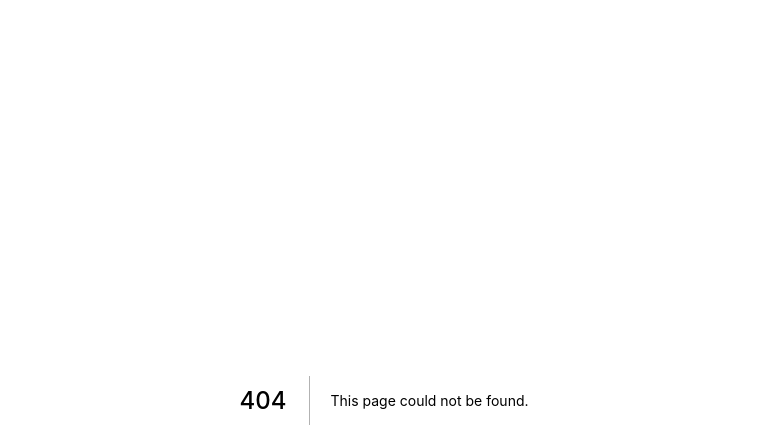
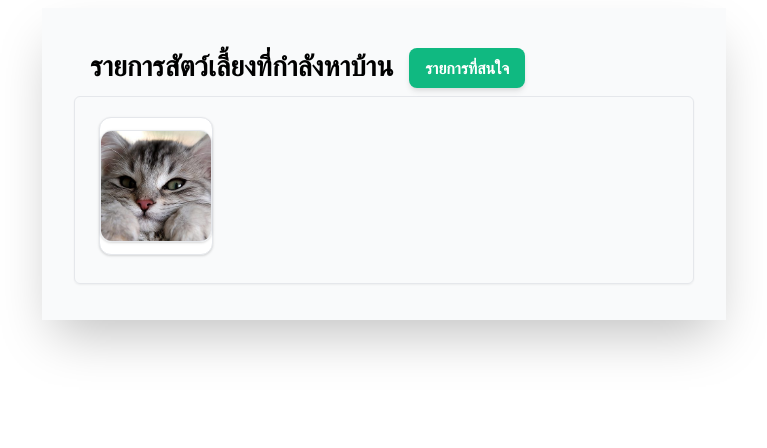
Before and after one commit to inzee86333/pet-new-home-front-end, a Next.js app: page /authenticated/finder/list_pet_finder in a window 1280 px wide. Before the commit this address had no page. Shown: the top 448 px of the page, without its empty margins (256-1023 px from the left). Built offline with nearby package versions, Linux system fonts and the light colour scheme.

Commit message:
Create list_pet_finder

```diff
--- a/components/button.js
+++ b/components/button.js
@@ -1,6 +1,6 @@
 export function PrimaryButton({ label, onClick, type, className }) {
     return (
-        <button className={`py-2 min-w-max w-36 px-4 bg-green-500 text-white font-semibold rounded-lg shadow-md hover:bg-green-700 focus:outline-none focus:ring-2 focus:ring-green-400 focus:ring-opacity-75 ${className}`}
+        <button className={`px-4 py-2 my-2 bg-green-500 text-white font-semibold rounded-lg shadow-md hover:bg-green-700 focus:outline-none focus:ring-2 focus:ring-green-400 focus:ring-opacity-75 ${className}`}
             type={type} onClick={onClick}>
             {label}
         </button>
@@ -9,7 +9,7 @@ export function PrimaryButton({ label, onClick, type, className }) {
 
 export function SecondaryButton({ label, onClick, type, className }) {
     return (
-        <button className={`uppercase px-4 py-2 my-2 rounded-full border border-green-600 text-green-600 max-w-max shadow-sm hover:bg-green-600 hover:text-white ${className}`}
+        <button className={`px-4 py-2 my-2 rounded-full border border-green-600 text-green-600 max-w-max shadow-sm hover:bg-green-600 hover:text-white ${className}`}
             type={type} onClick={onClick}>
             {label}
         </button>
@@ -22,7 +22,7 @@ export function TextButton({ label, href, type }) {
     );
 }
 
-export function CardInfoButton({ id, type, age, species, sex, interested, message }) {
+export function CardInfoPetOwnerButton({ id, photo, type, age, species, sex, interested, message }) {
     return (
         <button className="w-full bg-white rounded-xl shadow border mb-2">
             <div className="flex flex-row py-3 px-6 justify-between">
@@ -68,3 +68,13 @@ export function CardInfoButton({ id, type, age, species, sex, interested, messag
         </button>
     );
 }
+
+export function CardInfoPetFinderButton({ id, photo, type, age, species, sex, interested }) {
+    return (
+        <button className="w-full bg-white rounded-xl shadow border mb-2">
+            <div className="flex mx-auto w-max m-3">
+                <img src={"/cat.jpg"} alt="" className="rounded-xl object-cover h-28 w-28 shadow border" />
+            </div>
+        </button>
+    );
+}
--- /dev/null
+++ b/pages/authenticated/finder/list_pet_finder.js
@@ -0,0 +1,22 @@
+import { useRouter } from 'next/router'
+import { contrinerCard, contrinerMain } from '../../../components/tailwindClass'
+import { PrimaryButton, CardInfoPetFinderButton } from '../../../components/button'
+import { animalOwner } from '../../../data/direct'
+
+export default function list_pet_finder() {
+    return (
+        <div className={contrinerMain}>
+            <div className="flex justify-between">
+                <div className="flex">
+                    <h1 className="p-1 pr-4">รายการสัตว์เลี้ยงที่กำลังหาบ้าน</h1>
+                    <PrimaryButton label="รายการที่สนใจ" />
+                </div>
+            </div>
+            <div className={contrinerCard}>
+                <div className="grid grid-cols-5">
+                    <CardInfoPetFinderButton></CardInfoPetFinderButton>
+                </div>
+            </div>
+        </div>
+    );
+}
--- a/pages/authenticated/owner/list_pet_owner.js
+++ b/pages/authenticated/owner/list_pet_owner.js
@@ -1,6 +1,6 @@
 import { useRouter } from 'next/router'
 import { contrinerCard, contrinerMain } from '../../../components/tailwindClass'
-import { SecondaryButton, CardInfoButton } from '../../../components/button'
+import { SecondaryButton, CardInfoPetOwnerButton } from '../../../components/button'
 import { urlAddPet } from '../../urls'
 import { animalOwner } from '../../../data/direct'
 
@@ -16,12 +16,12 @@ export default function list_pet_owner() {
         <div className={contrinerMain}>
             <div className="flex justify-between">
                 <h1 className="py-1">รายการหาบ้านของฉัน</h1>
-                <SecondaryButton onClick={addPet} type="button" label="เพิ่มรายการสัตว์เลี้ยง"></SecondaryButton>
+                <SecondaryButton onClick={addPet} type="button" label="เพิ่มสัตว์เลี้ยง"/>
             </div>
             <div className={contrinerCard}>
                 <div className="flex flex-col">
                     { animalOwner.map( json => (
-                        <CardInfoButton key={json.id}
+                        <CardInfoPetOwnerButton key={json.id}
                         id={json.id}
                         type={json.type}
                         age={json.age}
--- a/pages/authenticated/select_user_type.js
+++ b/pages/authenticated/select_user_type.js
@@ -1,28 +1,28 @@
 import { useRouter } from 'next/router'
 import { PrimaryButton } from '../../components/button'
-import { urlAddPet } from '../urls'
+import { urlAddPet, urlListPetFinder } from '../urls'
 
 export default function SelectUserType() {
     const router = useRouter()
 
     const selectOwner = async (e) => {
-        e.preventDefault() // prevents page reload
+        e.preventDefault()
         router.push(urlAddPet)
     }
 
     const selectFinder = async (e) => {
-        e.preventDefault() // prevents page reload
-        alert("Finder")
+        e.preventDefault()
+        router.push(urlListPetFinder)
     }
 
     return (
         <div className="flex h-screen bganimal">
-            <div className="w-auto min-w-max max-w-max md:px-24 p-8 m-auto shadow-2xl bg-gray-50">
+            <div className="w-max md:px-24 p-8 m-auto shadow-2xl bg-gray-50">
                 <h1 style={{ fontSize: 28 }} className="mx-auto h-min w-max mb-5">จุดประสงค์ที่ต้องการ</h1>
-                <div className="mx-3 flex py-2">
+                <div className="p-2 flex">
                     <PrimaryButton label="ต้องการหาบ้านให้สัตว์เลี้ยง" onClick={selectOwner}></PrimaryButton>
                 </div>
-                <div className="mx-3 flex py-2">
+                <div className="p-2 flex">
                     <PrimaryButton label="ต้องการรับเลี้ยงสัตว์" onClick={selectFinder}></PrimaryButton>
                 </div>
             </div>
--- a/pages/urls.js
+++ b/pages/urls.js
@@ -5,3 +5,5 @@ export const urlSelectUserType = "/authenticated/select_user_type"
 // owner
 export const urlAddPet = "/authenticated/owner/add_pet"
 export const urlListPetOwner = "/authenticated/owner/list_pet_owner"
+// finder
+export const urlListPetFinder = "/authenticated/finder/list_pet_finder"
```
